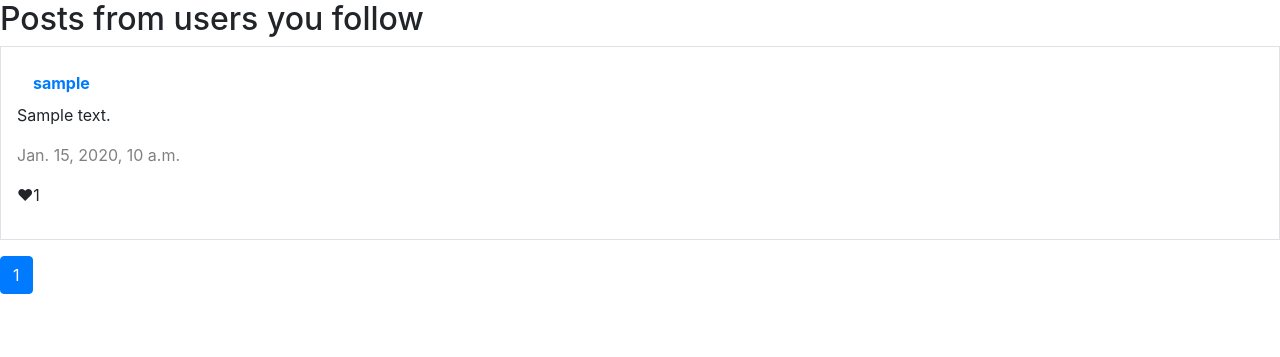
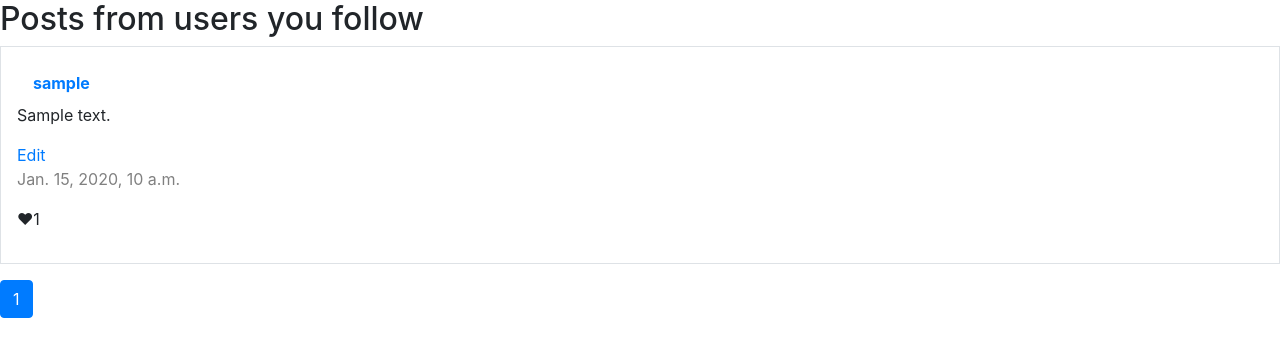
Before and after one commit to hannabh/cs50_web, a Django app: page /following in a window 1280 px wide. Shown: the part 56-413 px from the top of the page. Run offline with Django 3.2, Linux system fonts and the light colour scheme; a user stored in the database is signed in; tables that the repository leaves empty hold one stand-in row (values such as "Sample post"); some libraries are stand-ins or nearby versions.

Commit message:
start edit post feature

```diff
--- /dev/null
+++ b/project4/network/static/network/posts.js
@@ -0,0 +1,26 @@
+function savePost(postContentWrapper) {
+    alert('saving post')  // TODO
+}
+
+document.addEventListener('DOMContentLoaded', () => {
+    document.querySelectorAll('.edit-link').forEach(link => {
+        link.onclick = (event) => {
+
+            // prevent link from reloading page
+            event.preventDefault()
+
+            // Find the post content of the clicked edit link
+            let postContentWrapper = event.target.closest('.post-content-wrapper');
+            let postContent = postContentWrapper.querySelector('.post-content');
+
+            // replace post content with textarea and Save button
+            postContentWrapper.innerHTML = `
+            <textarea id="edit-text" class="form-control" rows="3">${postContent.textContent}</textarea>
+            <button class="btn btn-primary" id="save-button">Save</button>
+            `;
+
+            // add event listener for Save button
+            postContentWrapper.querySelector('#save-button').onclick = savePost;
+        }
+    });
+});
--- a/project4/network/templates/network/layout.html
+++ b/project4/network/templates/network/layout.html
@@ -6,6 +6,7 @@
         <title>{% block title %}Social Network{% endblock %}</title>
         <link rel="stylesheet" href="https://stackpath.bootstrapcdn.com/bootstrap/4.4.1/css/bootstrap.min.css" integrity="sha384-Vkoo8x4CGsO3+Hhxv8T/Q5PaXtkKtu6ug5TOeNV6gBiFeWPGFN9MuhOf23Q9Ifjh" crossorigin="anonymous">
         <link href="{% static 'network/styles.css' %}" rel="stylesheet">
+        <script src="{% static 'network/posts.js' %}"></script>
     </head>
     <body>
 
--- a/project4/network/templates/network/posts.html
+++ b/project4/network/templates/network/posts.html
@@ -8,7 +8,14 @@
     {% for post in page_obj %}
     <div class="border p-3 mb-3">
         <a class="nav-link" href="{% url 'profile' username=post.user.username %}"><b>{{ post.user.username }}</b></a>
-        <p>{{ post.content }}</p>
+
+        <div class="post-content-wrapper">
+            <p class="post-content">{{ post.content }}</p>
+            {% if request.user.username == post.user.username %}
+            <a class="edit-link" href="#">Edit</a>
+            {% endif %}
+        </div>
+
         <p id="datetime">{{ post.datetime }}</p>
         <p>&#10084;{{ post.likes }}</p>
     </div>
```
